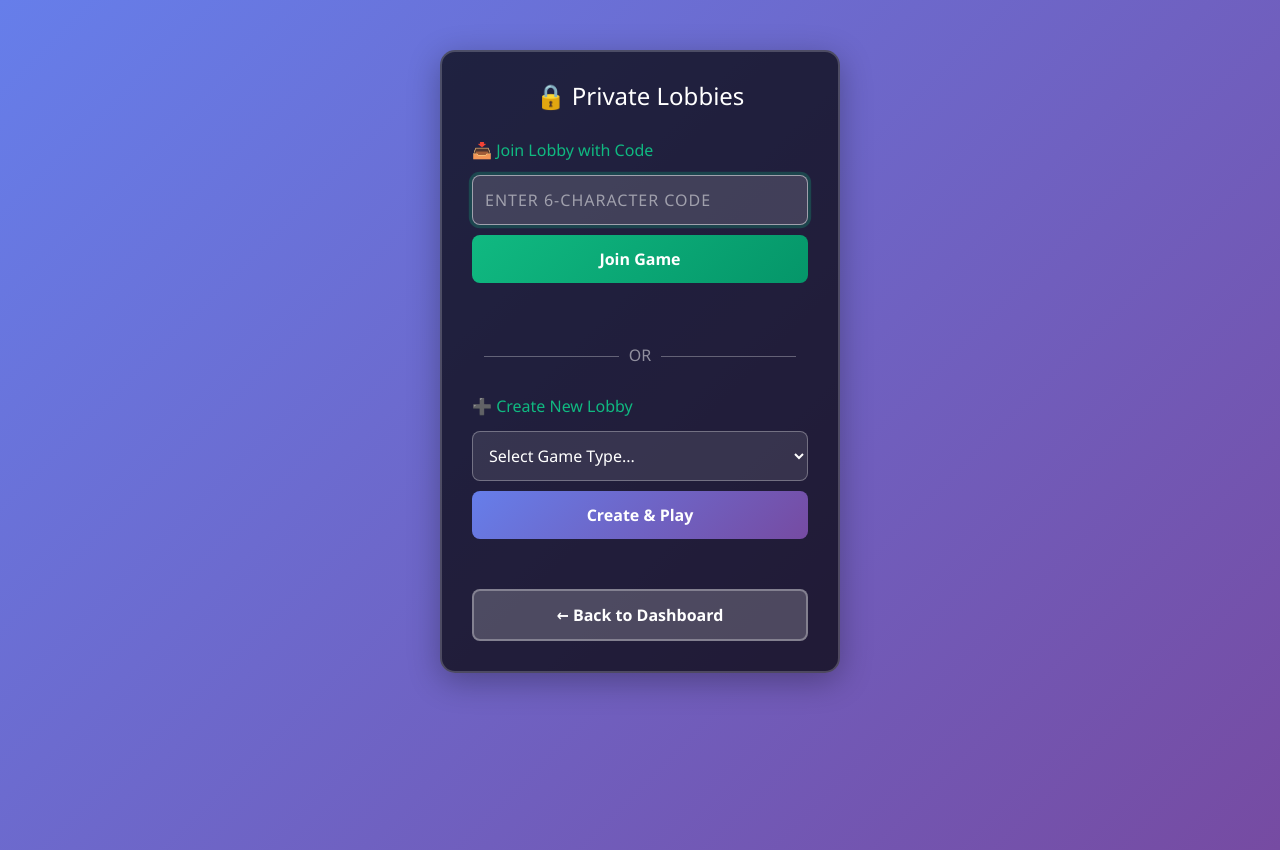
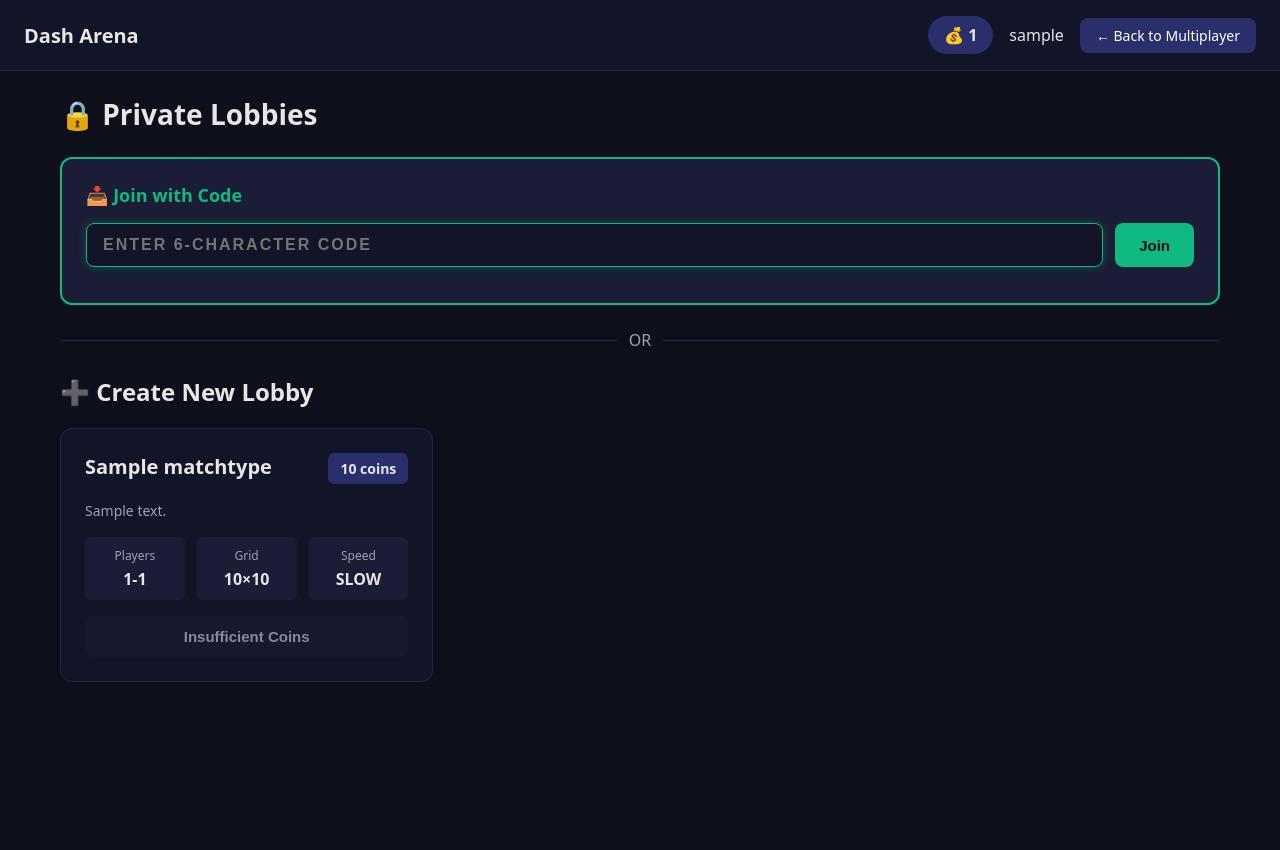
Before and after one commit to Vic-Nas/Dash, a Django app: page /matches/private/ in a window 1280 px wide. After the commit the page ends 682 px from the top, so only its background shows below. Run offline with Django 5.2, Linux system fonts and the light colour scheme; a user stored in the database is signed in; data comes from the database, SQL or seed files in the repository; tables that the repository leaves empty hold one stand-in row (values such as "Sample post").

Commit message:
Redesigned private lobbies to match multiplayer page with code join at top

```diff
--- a/matches/templates/matches/privateLobbies.html
+++ b/matches/templates/matches/privateLobbies.html
@@ -1,190 +1,195 @@
-<!DOCTYPE html>
+<!doctype html>
 <html>
 <head>
-  <title>Private Lobbies - Dash</title>
-  <link rel="stylesheet" href="https://cdn.jsdelivr.net/npm/bootstrap@5.1.3/dist/css/bootstrap.min.css">
+  <meta charset="utf-8"/>
+  <meta name="viewport" content="width=device-width, initial-scale=1"/>
+  <link rel="icon" type="image/svg+xml" href="/static/favicon.svg">
+  <title>Private Lobbies - Dash Arena</title>
   <style>
-    body {
-      background: linear-gradient(135deg, #667eea 0%, #764ba2 100%);
-      min-height: 100vh;
-      color: white;
-      font-family: 'Segoe UI', Tahoma, Geneva, Verdana, sans-serif;
+    *{box-sizing:border-box;}
+    body{font-family:system-ui,sans-serif;margin:0;background:#0d0f1a;color:#e6e6e6;}
+    header{background:#121428;border-bottom:1px solid #23264a;padding:16px 24px;display:flex;align-items:center;justify-content:space-between;}
+    .brand{font-weight:700;font-size:20px;}
+    .user{display:flex;align-items:center;gap:16px;}
+    .coins{background:#2a2f6b;padding:8px 16px;border-radius:20px;font-weight:600;}
+    .btn{background:#2a2f6b;color:#fff;border:none;padding:8px 16px;border-radius:8px;cursor:pointer;font-size:14px;text-decoration:none;display:inline-block;}
+    .btn:hover{background:#3940a3;}
+    .container{max-width:1200px;margin:24px auto;padding:0 20px;}
+    h1{margin:0 0 24px;font-size:28px;}
+
+    .code-section{
+      background:#1a1d35;
+      border:2px solid #10b981;
+      border-radius:12px;
+      padding:24px;
+      margin-bottom:24px;
     }
-    .container-main {
-      max-width: 400px;
-      margin: 50px auto;
+    .code-title{
+      font-size:18px;
+      font-weight:600;
+      color:#10b981;
+      margin-bottom:16px;
     }
-    .card {
-      background: rgba(0,0,0,0.7);
-      border: 2px solid rgba(255,255,255,0.2);
-      border-radius: 15px;
-      padding: 30px;
-      box-shadow: 0 8px 32px rgba(0,0,0,0.3);
+    .code-input-group{
+      display:flex;
+      gap:12px;
+      margin-bottom:12px;
     }
-    .card h2 {
-      text-align: center;
-      margin-bottom: 30px;
-      font-size: 24px;
+    .code-input{
+      flex:1;
+      background:#121428;
+      border:1px solid #2a2f6b;
+      color:#fff;
+      padding:12px 16px;
+      border-radius:8px;
+      font-size:16px;
+      text-transform:uppercase;
+      letter-spacing:2px;
+      font-weight:600;
     }
-    .section {
-      margin-bottom: 30px;
+    .code-input:focus{
+      outline:none;
+      border-color:#10b981;
+      box-shadow:0 0 10px rgba(16,185,129,0.3);
     }
-    .section h4 {
-      color: #10b981;
-      margin-bottom: 15px;
-      font-size: 16px;
+    .code-btn{
+      background:#10b981;
+      color:#0d0f1a;
+      padding:12px 24px;
+      border-radius:8px;
+      border:none;
+      cursor:pointer;
+      font-weight:600;
+      font-size:15px;
     }
-    .form-control {
-      background: rgba(255,255,255,0.1);
-      border: 1px solid rgba(255,255,255,0.3);
-      color: white;
-      padding: 12px;
-      border-radius: 8px;
-      font-size: 16px;
-      text-transform: uppercase;
-      letter-spacing: 1px;
+    .code-btn:hover{
+      background:#059669;
     }
-    .form-control::placeholder {
-      color: rgba(255,255,255,0.5);
+    .code-msg{
+      padding:12px;
+      border-radius:8px;
+      margin-top:12px;
+      display:none;
     }
-    .form-control:focus {
-      background: rgba(255,255,255,0.15);
-      border-color: rgba(255,255,255,0.5);
-      color: white;
-      box-shadow: 0 0 0 0.2rem rgba(16, 185, 129, 0.25);
+    .code-msg.success{
+      background:#065f46;
+      border:1px solid #10b981;
+      color:#86efac;
+      display:block;
     }
-    .btn {
-      padding: 12px;
-      border-radius: 8px;
-      font-weight: 600;
-      font-size: 16px;
-      width: 100%;
-      border: none;
-      cursor: pointer;
-      transition: all 0.3s;
+    .code-msg.error{
+      background:#991b1b;
+      border:1px solid #ef4444;
+      color:#fca5a5;
+      display:block;
     }
-    .btn-join {
-      background: linear-gradient(135deg, #10b981, #059669);
-      color: white;
-      margin-top: 10px;
+
+    .divider{
+      text-align:center;
+      margin:24px 0;
+      color:#9ca3af;
+      position:relative;
     }
-    .btn-join:hover {
-      background: linear-gradient(135deg, #059669, #047857);
-      transform: translateY(-2px);
-      box-shadow: 0 5px 15px rgba(16, 185, 129, 0.4);
+    .divider:before{
+      content:'';
+      position:absolute;
+      left:0;
+      right:0;
+      top:50%;
+      border-top:1px solid #23264a;
     }
-    .btn-create {
-      background: linear-gradient(135deg, #667eea, #764ba2);
-      color: white;
-      margin-top: 10px;
+    .divider-text{
+      background:#0d0f1a;
+      padding:0 12px;
+      position:relative;
     }
-    .btn-create:hover {
-      background: linear-gradient(135deg, #764ba2, #6d28d9);
-      transform: translateY(-2px);
-      box-shadow: 0 5px 15px rgba(102, 126, 234, 0.4);
-    }
-    .btn-back {
-      background: rgba(255,255,255,0.2);
-      color: white;
-      margin-top: 20px;
-      border: 2px solid rgba(255,255,255,0.3);
-    }
-    .btn-back:hover {
-      background: rgba(255,255,255,0.3);
-    }
-    .divider {
-      text-align: center;
-      margin: 30px 0;
-      color: rgba(255,255,255,0.5);
-    }
-    .divider:before {
-      content: '';
-      display: inline-block;
-      width: 40%;
-      border-top: 1px solid rgba(255,255,255,0.3);
-      margin-right: 10px;
-      vertical-align: middle;
-    }
-    .divider:after {
-      content: '';
-      display: inline-block;
-      width: 40%;
-      border-top: 1px solid rgba(255,255,255,0.3);
-      margin-left: 10px;
-      vertical-align: middle;
-    }
-    .error-msg {
-      background: rgba(239, 68, 68, 0.2);
-      border: 1px solid rgba(239, 68, 68, 0.5);
-      color: #fca5a5;
-      padding: 12px;
-      border-radius: 8px;
-      display: none;
-      margin-bottom: 15px;
-    }
-    .success-msg {
-      background: rgba(16, 185, 129, 0.2);
-      border: 1px solid rgba(16, 185, 129, 0.5);
-      color: #86efac;
-      padding: 12px;
-      border-radius: 8px;
-      display: none;
-      margin-bottom: 15px;
-    }
-    .match-type-select select {
-      width: 100%;
-      padding: 12px;
-      background: rgba(255,255,255,0.1);
-      border: 1px solid rgba(255,255,255,0.3);
-      color: white;
-      border-radius: 8px;
-    }
-    .match-type-select select option {
-      background: #1f2937;
-      color: white;
-    }
+
+    .grid{display:grid;grid-template-columns:repeat(auto-fill,minmax(320px,1fr));gap:20px;}
+    .match-card{background:#121428;border:1px solid #23264a;border-radius:12px;padding:24px;transition:all .2s;position:relative;}
+    .match-card:hover{border-color:#3940a3;transform:translateY(-2px);}
+
+    .match-header{display:flex;justify-content:space-between;align-items:start;margin-bottom:16px;}
+    .match-title{font-size:20px;font-weight:600;}
+    .entry-fee{background:#2a2f6b;padding:6px 12px;border-radius:6px;font-size:14px;font-weight:600;}
+    .match-desc{color:#9ca3af;font-size:14px;margin-bottom:16px;line-height:1.5;}
+    .match-stats{display:grid;grid-template-columns:repeat(3,1fr);gap:12px;margin-bottom:16px;}
+    .stat{background:#1a1d35;padding:10px;border-radius:6px;text-align:center;}
+    .stat-label{font-size:12px;color:#9ca3af;display:block;margin-bottom:4px;}
+    .stat-value{font-size:16px;font-weight:600;}
+    .create-btn{width:100%;background:#667eea;color:#fff;border:none;padding:12px;border-radius:8px;cursor:pointer;font-size:15px;font-weight:600;}
+    .create-btn:hover{background:#5568d3;}
+    .create-btn:disabled{background:#1a1d35;cursor:not-allowed;opacity:0.5;}
   </style>
 </head>
 <body>
-  <div class="container-main">
-    <div class="card">
-      <h2>🔒 Private Lobbies</h2>
+  <header>
+    <div class="brand">Dash Arena</div>
+    <div class="user">
+      <span class="coins">💰 {{ profile.coins|floatformat:0 }}</span>
+      <span>{{ user.username }}</span>
+      <a href="/matches/multiplayer/" class="btn">← Back to Multiplayer</a>
+    </div>
+  </header>
 
-      <div class="error-msg" id="errorMsg"></div>
-      <div class="success-msg" id="successMsg"></div>
+  <div class="container">
+    <h1>🔒 Private Lobbies</h1>
 
-      <!-- JOIN SECTION -->
-      <div class="section">
-        <h4>📥 Join Lobby with Code</h4>
+    <!-- CODE JOIN SECTION -->
+    <div class="code-section">
+      <div class="code-title">📥 Join with Code</div>
+      <div class="code-input-group">
         <input
           type="text"
-          class="form-control"
           id="joinCode"
+          class="code-input"
           placeholder="Enter 6-character code"
           maxlength="6"
           autocomplete="off"
         >
-        <button class="btn btn-join" onclick="joinLobby()">Join Game</button>
+        <button class="code-btn" onclick="joinWithCode()">Join</button>
       </div>
+      <div class="code-msg" id="codeMsg"></div>
+    </div>
 
-      <div class="divider">OR</div>
+    <div class="divider">
+      <span class="divider-text">OR</span>
+    </div>
 
-      <!-- CREATE SECTION -->
-      <div class="section">
-        <h4>➕ Create New Lobby</h4>
-        <div class="match-type-select">
-          <select id="matchType">
-            <option value="">Select Game Type...</option>
-            <option value="1">1v1 (2 players)</option>
-            <option value="2">2v2 (4 players)</option>
-            <option value="3">3v3 (6 players)</option>
-            <option value="4">Free For All (4 players)</option>
-          </select>
+    <!-- CREATE SECTION -->
+    <h2 style="margin-top:24px;">➕ Create New Lobby</h2>
+    <div class="grid">
+      {% for mt in matchTypes %}
+      <div class="match-card">
+        <div class="match-header">
+          <div class="match-title">{{ mt.name }}</div>
+          <div class="entry-fee">{{ mt.entryFee|floatformat:0 }} coins</div>
         </div>
-        <button class="btn btn-create" onclick="createLobby()">Create & Play</button>
+        <div class="match-desc">{{ mt.description }}</div>
+        <div class="match-stats">
+          <div class="stat">
+            <span class="stat-label">Players</span>
+            <span class="stat-value">{{ mt.playersRequired }}-{{ mt.maxPlayers }}</span>
+          </div>
+          <div class="stat">
+            <span class="stat-label">Grid</span>
+            <span class="stat-value">{{ mt.gridSize }}×{{ mt.gridSize }}</span>
+          </div>
+          <div class="stat">
+            <span class="stat-label">Speed</span>
+            <span class="stat-value">{{ mt.speed }}</span>
+          </div>
+        </div>
+        <button class="create-btn" onclick="createLobby({{ mt.id }}, {{ mt.entryFee }}, '{{ mt.name }}')" {% if profile.coins < mt.entryFee %}disabled{% endif %}>
+          {% if profile.coins < mt.entryFee %}
+            Insufficient Coins
+          {% else %}
+            Create Lobby
+          {% endif %}
+        </button>
       </div>
-
-      <button class="btn btn-back" onclick="window.location.href='/accounts/dashboard/'">← Back to Dashboard</button>
+      {% empty %}
+      <p style="color:#9ca3af;">No match types available.</p>
+      {% endfor %}
     </div>
   </div>
 
@@ -195,24 +200,46 @@
       if (parts.length === 2) return parts.pop().split(';').shift();
     }
 
-    function showError(msg) {
-      const errorEl = document.getElementById('errorMsg');
-      errorEl.textContent = '❌ ' + msg;
-      errorEl.style.display = 'block';
-      document.getElementById('successMsg').style.display = 'none';
+    function showCodeMsg(msg, isSuccess) {
+      const msgEl = document.getElementById('codeMsg');
+      msgEl.textContent = msg;
+      msgEl.className = 'code-msg ' + (isSuccess ? 'success' : 'error');
     }
 
-    function showSuccess(msg) {
-      const successEl = document.getElementById('successMsg');
-      successEl.textContent = '✅ ' + msg;
-      successEl.style.display = 'block';
-      document.getElementById('errorMsg').style.display = 'none';
+    function joinWithCode() {
+      const code = document.getElementById('joinCode').value.toUpperCase().trim();
+      if (!code || code.length !== 6) {
+        showCodeMsg('❌ Code must be 6 characters', false);
+        return;
+      }
+
+      fetch('/matches/private/join/', {
+        method: 'POST',
+        headers: {
+          'Content-Type': 'application/json',
+          'X-CSRFToken': getCookie('csrftoken')
+        },
+        body: JSON.stringify({ code: code })
+      })
+      .then(r => r.json())
+      .then(data => {
+        if (data.success) {
+          showCodeMsg('✅ ' + data.message, true);
+          setTimeout(() => {
+            if (data.redirectUrl) {
+              window.location.href = data.redirectUrl;
+            }
+          }, 1000);
+        } else {
+          showCodeMsg('❌ ' + data.error, false);
+        }
+      })
+      .catch(e => showCodeMsg('❌ ' + e.message, false));
     }
 
-    function createLobby() {
-      const matchTypeId = document.getElementById('matchType').value;
-      if (!matchTypeId) {
-        showError('Please select a game type');
+    function createLobby(matchTypeId, entryFee, name) {
+      if ({{ profile.coins|floatformat:0 }} < entryFee) {
+        showCodeMsg('❌ Insufficient coins', false);
         return;
       }
 
@@ -227,50 +254,21 @@
       .then(r => r.json())
       .then(data => {
         if (data.success) {
-          showSuccess(`Lobby created! Code: ${data.lobbyCode}`);
+          showCodeMsg('✅ Lobby created! Code: ' + data.lobbyCode, true);
+          document.getElementById('joinCode').value = data.lobbyCode;
           setTimeout(() => {
             if (data.redirectUrl) {
               window.location.href = data.redirectUrl;
             }
-          }, 1000);
+          }, 1500);
         } else {
-          showError(data.error);
+          showCodeMsg('❌ ' + data.error, false);
         }
       })
-      .catch(e => showError(e.message));
+      .catch(e => showCodeMsg('❌ ' + e.message, false));
     }
 
-    function joinLobby() {
-      const code = document.getElementById('joinCode').value.toUpperCase().trim();
-      if (!code || code.length !== 6) {
-        showError('Code must be 6 characters');
-        return;
-      }
-
-      fetch('/matches/private/join/', {
-        method: 'POST',
-        headers: {
-          'Content-Type': 'application/json',
-          'X-CSRFToken': getCookie('csrftoken')
-        },
-        body: JSON.stringify({ code: code })
-      })
-      .then(r => r.json())
-      .then(data => {
-        if (data.success) {
-          showSuccess(`Joined! ${data.message}`);
-          setTimeout(() => {
-            if (data.redirectUrl) {
-              window.location.href = data.redirectUrl;
-            }
-          }, 1000);
-        } else {
-          showError(data.error);
-        }
-      })
-      .catch(e => showError(e.message));
-    }
-
+    // Focus on code input
     document.getElementById('joinCode').focus();
   </script>
 </body>
--- a/matches/views.py
+++ b/matches/views.py
@@ -1031,8 +1031,8 @@ def createPrivateLobby(request):
             'lobbyCode': lobby.code,
             'lobbyId': lobby.id,
             'newBalance': float(balanceAfter),
-            'message': f'Private lobby created! Share code: {lobby.code}',
-            'redirectUrl': f'/matches/multiplayer/{match.id}/' if matchType.maxPlayers == 1 else f'/matches/private/'
+            'message': f'Lobby created! Share code: {lobby.code}',
+            'redirectUrl': f'/matches/lobby/{match.id}/' if matchType.maxPlayers == 1 else f'/matches/private/'
         })
 
     except json.JSONDecodeError:
@@ -1137,12 +1137,12 @@ def joinPrivateLobby(request):
 
         return JsonResponse({
             'success': True,
-            'message': f'Joined lobby {code}!' + (' Match starting...' if shouldStart else ''),
+            'message': f'Joined!' + (' Now starting game...' if shouldStart else ''),
             'lobbyCode': lobby.code,
             'lobbyId': lobby.id,
             'memberCount': memberCount,
             'matchStarted': shouldStart,
-            'redirectUrl': f'/matches/multiplayer/{lobby.match.id}/' if shouldStart else f'/matches/private/'
+            'redirectUrl': f'/matches/lobby/{lobby.match.id}/' if shouldStart else f'/matches/private/'
         })
 
     except PrivateLobby.DoesNotExist:
```
